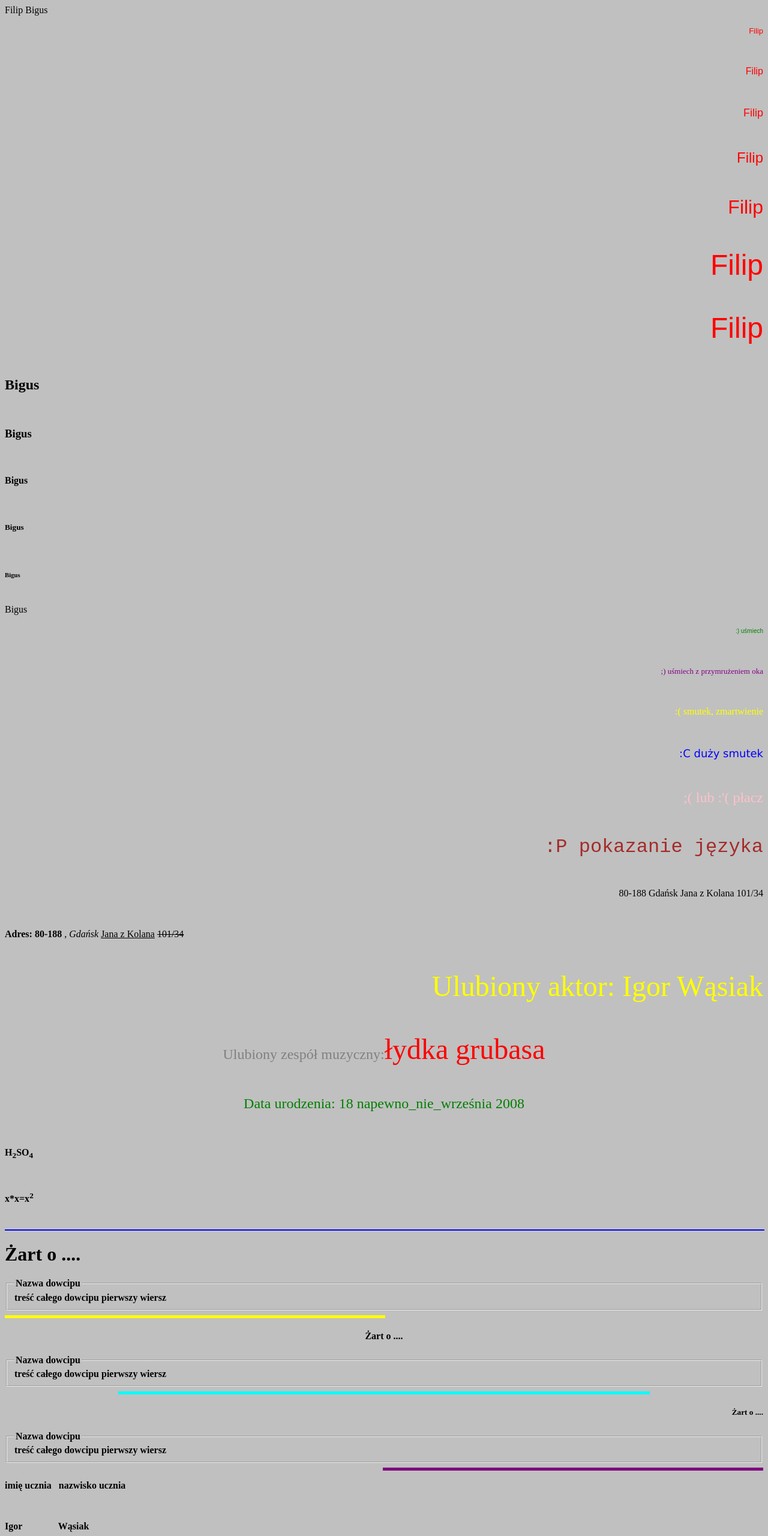
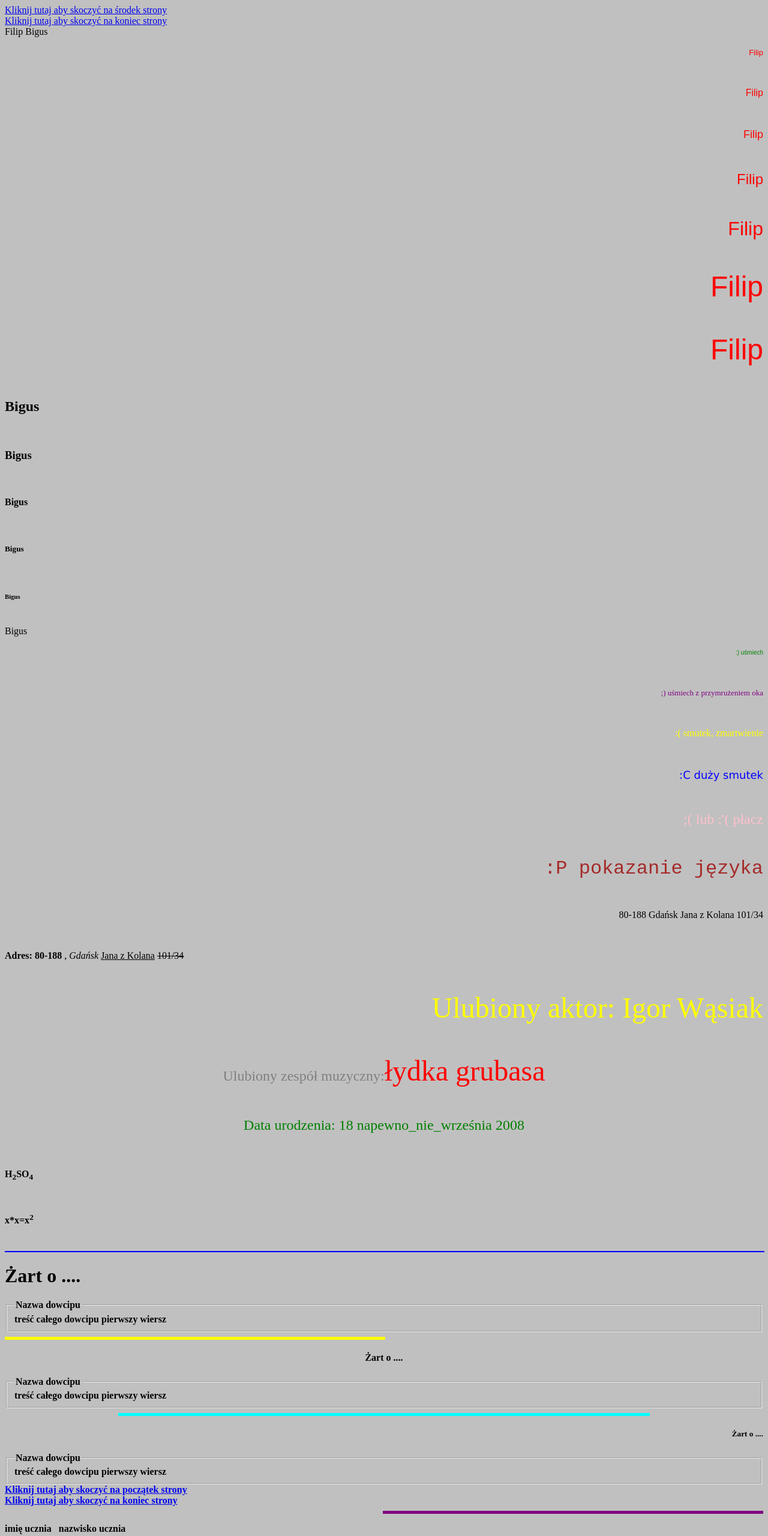
Before and after one commit to Filip-B2/indexhtml, a plain HTML site: page index.html in a window 1280 px wide. Shown: the top 2560 px of the page at 60% size. Drawn offline with Linux system fonts and the light colour scheme.

Commit message:
index.html

```diff
--- a/index.html
+++ b/index.html
@@ -6,6 +6,10 @@
 			<title> Filip Bigus </title>
 		</head>
 		<body>
+	<A NAME="Początek_strony"></A>
+
+	<A HREF="#Środek_strony"> Kliknij tutaj aby skoczyć na środek strony </A><br>
+	<A HREF="#Koniec_strony"> Kliknij tutaj aby skoczyć na koniec strony </A><br>
 Filip Bigus
 <p align="right"> <font color="red" size="2" face="Arial"> Filip </font> </p> <br>
 <p align="right"> <font color="red" size="3" face="Arial"> Filip </font> </p> <br>
@@ -61,6 +65,9 @@ Filip Bigus
 <LEGEND> Nazwa dowcipu </LEGEND>
  treść całego dowcipu pierwszy wiersz<br>
 </FIELDSET>
+	<A NAME="Środek_strony"></A>
+	<A HREF="#Początek_strony"> Kliknij tutaj aby skoczyć na początek strony </A><br>
+	<A HREF="#Koniec_strony"> Kliknij tutaj aby skoczyć na koniec strony </A><br>
 
 <hr size=5 width=50% align=right color=purple>
 
@@ -122,5 +129,9 @@ Filip Bigus
 <LI> cos
 </OL>
 </font>
+
+<A NAME="Koniec_strony"></A>
+<A HREF="#Początek_strony"> Kliknij tutaj aby skoczyć na początek strony </A><br>
+<A HREF="#Środek_strony"> Kliknij tutaj aby skoczyć na środek strony </A><br>
 		</body>
 	</html>
```
